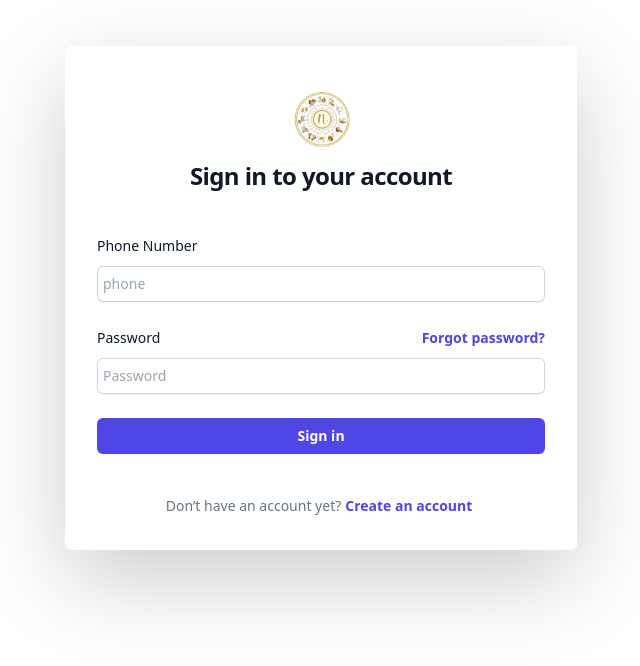
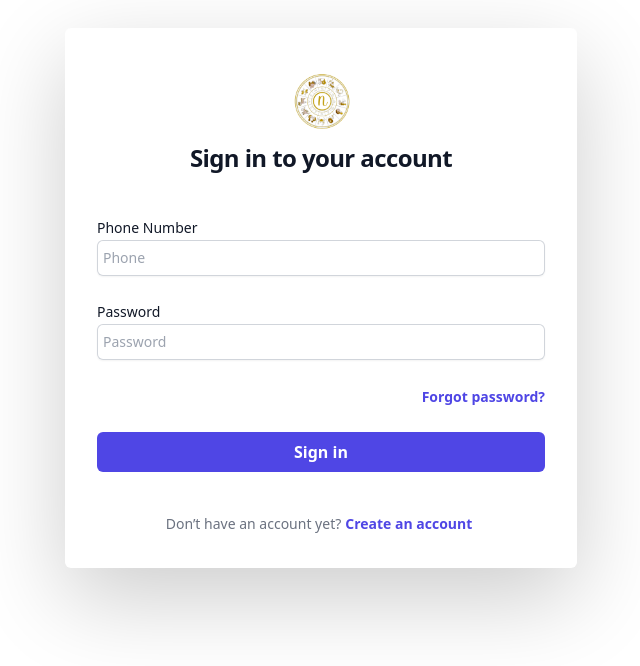
Before and after one commit to Nitinsaini-7/Astrology, a React (Vite) app: page /#/signin in a window 1280 px wide. Shown: the part 102-768 px from the top of the page, without its empty margins (319-959 px from the left). Built offline with nearby package versions, Linux system fonts and the light colour scheme.

Commit message:
Updated by PAPA

```diff
--- a/src/components/Auth/SignIn.jsx
+++ b/src/components/Auth/SignIn.jsx
@@ -1,41 +1,48 @@
-import React, { useEffect, useState } from "react";
+import React, { useState } from "react";
 import { Link } from "react-router-dom";
 
 const SignIn = () => {
-
   const [phone, setPhone] = useState('');
   const [password, setPassword] = useState('');
   const [responseMessage, setResponseMessage] = useState('');
+  const [isLoading, setIsLoading] = useState(false);
 
   const handleSubmit = async (e) => {
-    e.preventDefault(); // Prevent form from reloading the page
+    e.preventDefault(); // Prevent page reload
+    setIsLoading(true); // Set loading state
 
-    const data = { phone, password };
+    const data = {
+      phone: phone,
+      password: password,
+    };
 
     try {
-      const response = await fetch('http://ec2-52-66-236-58.ap-south-1.compute.amazonaws.com:8201/naunidh/astro_signin', {
+      const response = await fetch('https://naunidh.shreeradhatechnology.com/naunidh/astro_signin', {
         method: 'POST',
         headers: {
           'Content-Type': 'application/json',
         },
         body: JSON.stringify(data),
       });
+
       const result = await response.json();
 
       if (response.ok) {
-        setResponseMessage('Sign-up successful!');
-        // Optionally: save a token or navigate the user
+        setResponseMessage('Sign-in successful!');
+        console.log(result);
       } else {
         setResponseMessage(`Error: ${result.message}`);
       }
     } catch (error) {
       setResponseMessage('Failed to connect to the server.');
+      console.log(error);
+    } finally {
+      setIsLoading(false); // Reset loading state
     }
   };
 
-
   return (
-    <div className="flex items-center justify-center h-screen ">
+    <div className="flex items-center justify-center h-screen">
       <div className="md:w-2/5 w-full mx-4">
         <div className="flex min-h-full flex-1 flex-col justify-center bg-white px-6 py-8 lg:px-8 shadow-[rgba(0,_0,_0,_0.2)_0px_30px_90px] rounded-md">
           <div className="sm:mx-auto sm:w-full w-full sm:max-w-sm">
@@ -50,47 +57,23 @@ const SignIn = () => {
           </div>
 
           <div className="mt-10 w-full ">
-            <form action="#" method="POST" className="space-y-6" onSubmit={handleSubmit}>
+            <form onSubmit={handleSubmit} className="space-y-6">
               <div>
-                <label
-                  htmlFor="phone"
-                  className="block text-sm font-medium leading-6 text-gray-900"
-                >
-                  Phone Number
-                </label>
-                <div className="mt-2">
+                <label htmlFor="phone" className="block text-sm font-medium leading-6 text-gray-900">Phone Number</label>
                 <input
                   id="phone"
                   name="phone"
                   type="tel"
                   value={phone}
                   required
-                    placeholder="phone"
                   onChange={(e) => setPhone(e.target.value)}
-                    autoComplete="phone"
+                  placeholder="Phone"
                   className="block w-full focus:outline-none focus:shadow-lg bg-white rounded-md border-0 p-1.5 text-gray-900 shadow-sm ring-1 ring-inset ring-gray-300 placeholder:text-gray-400 focus:ring-1 focus:ring-inset focus:ring-indigo-600 sm:text-sm sm:leading-6"
                 />
               </div>
-              </div>
 
-              <div>
-                <div className="flex items-center justify-between ">
-                  <label
-                    htmlFor="password"
-                    className="block text-sm font-medium leading-6 text-gray-900 "
-                  >
-                    Password
-                  </label>
-                  <div className="text-sm">
-                    <a
-                      href="#"
-                      className="font-semibold text-indigo-600 hover:text-indigo-500"
-                    >
-                      Forgot password?
-                    </a>
-                  </div>
-                </div>
-                <div className="mt-2">
+              <div >
+                <label htmlFor="password" className="block text-sm font-medium leading-6 text-gray-900">Password</label>
                 <input
                   id="password"
                   name="password"
@@ -99,20 +82,31 @@ const SignIn = () => {
                   required
                   onChange={(e) => setPassword(e.target.value)}
                   placeholder="Password"
-                    autoComplete="current-password"
                  className="block w-full focus:outline-none focus:shadow-lg rounded-md border-0 bg-white p-1.5 text-gray-900 shadow-sm ring-1 ring-inset ring-gray-300 placeholder:text-gray-400 focus:ring-1 focus:ring-inset focus:ring-indigo-600 sm:text-sm sm:leading-6"
                 />
               </div>
+
+              <div className="text-right">
+                <Link to="#" className="text-sm font-semibold text-indigo-600 hover:text-indigo-500">
+                  Forgot password?
+                </Link>
               </div>
 
               <div>
                 <button
                   type="submit"
-                  className="flex w-full justify-center rounded-md bg-indigo-600 px-3 py-1.5 text-sm font-semibold leading-6 text-white shadow-sm hover:bg-indigo-500 focus-visible:outline focus-visible:outline-2 focus-visible:outline-offset-2 focus-visible:outline-indigo-600"
+                  className="w-full bg-indigo-600 text-white font-semibold rounded-md px-3 py-2 hover:bg-indigo-500 disabled:opacity-50"
+                  disabled={isLoading}
                 >
-                  Sign in
+                  {isLoading ? 'Signing in...' : 'Sign in'}
                 </button>
               </div>
+
+              {responseMessage && (
+                <div className="mt-4 text-center text-sm text-red-500">
+                  {responseMessage}
+                </div>
+              )}
             </form>
 
             <p className="mt-10 text-center text-sm text-gray-500">
@@ -126,6 +120,7 @@ const SignIn = () => {
             </p>
           </div>
         </div>
+
       </div>
     </div>
   );
```
Also changed, not shown: src/components/Auth/temp.jsx (added), 1 other file (tests, documents, lock files or other folders). Lines whose indentation alone changed are shown as unchanged.
